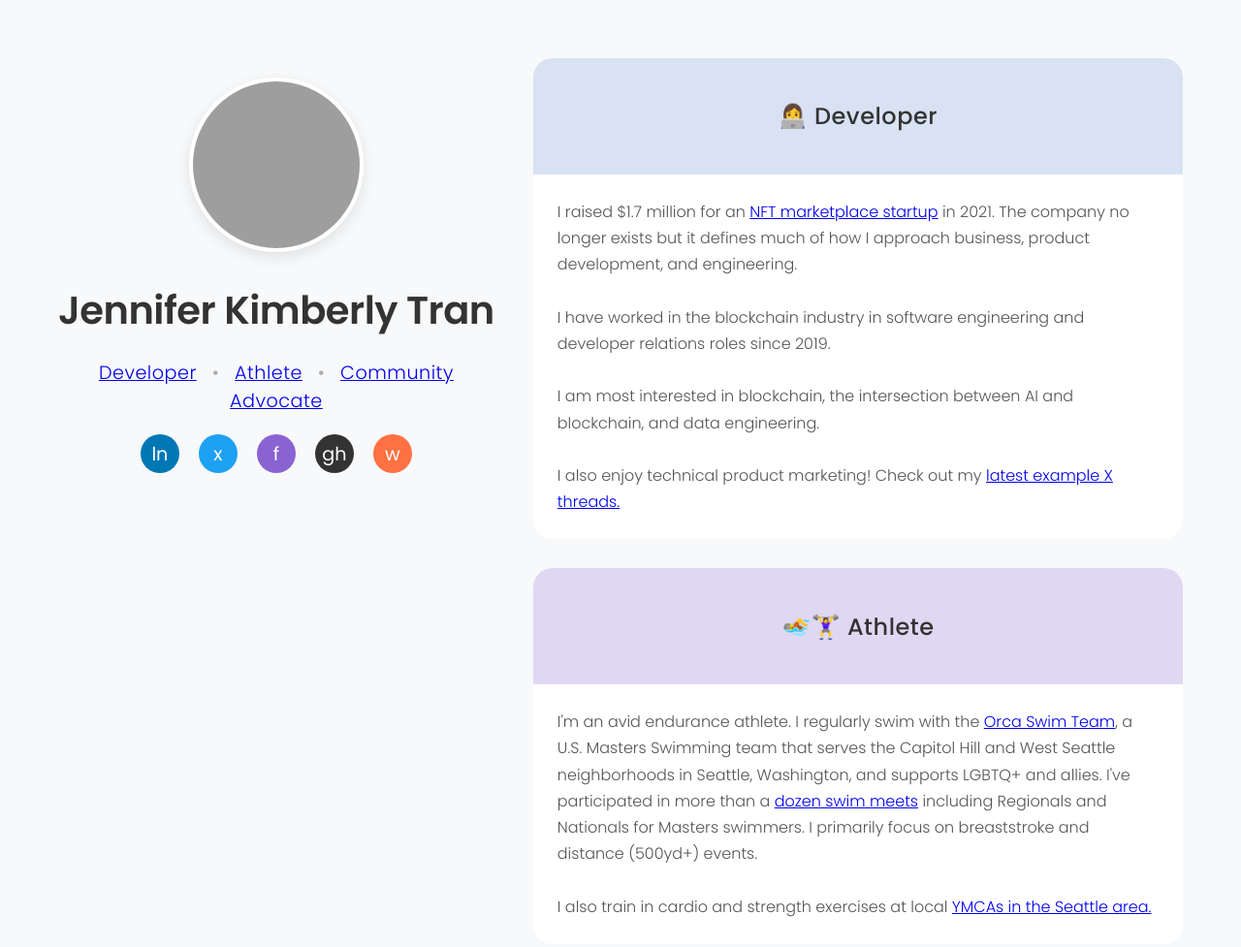
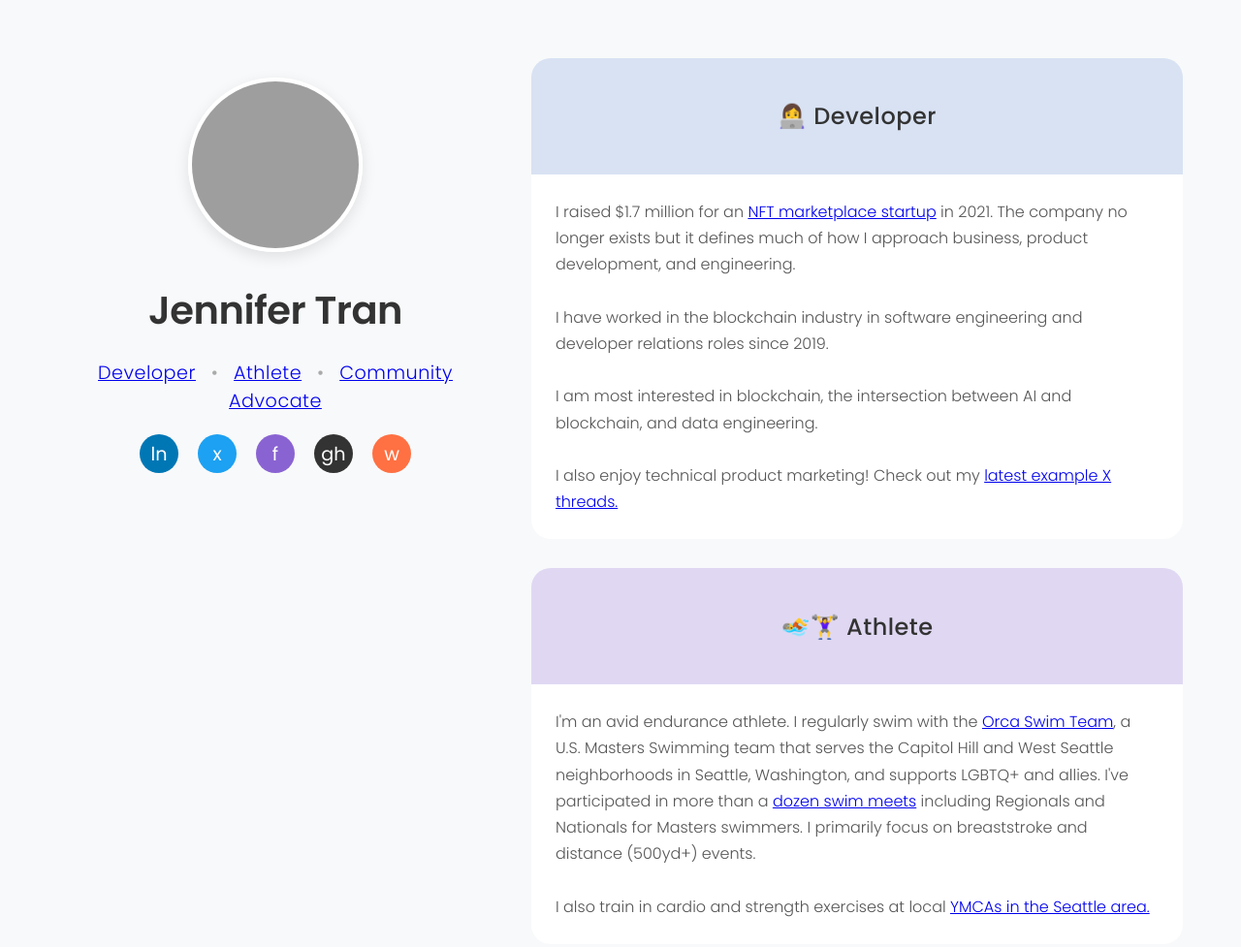
Before and after one commit to jennifertrin/jennifertrin.github.io, a plain HTML site: page index.html in a window 1280 px wide. Shown: the top 977 px of the page at 97% size. Drawn offline with Linux system fonts and the light colour scheme; grey boxes are pictures that could not be loaded.

Commit message:
chore: remove middle name

```diff
--- a/index.html
+++ b/index.html
@@ -230,7 +230,7 @@ body {
         <div class="photo-container">
             <img src="https://media.licdn.com/dms/image/v2/D5603AQE4uxHBLXJwMA/profile-displayphoto-shrink_800_800/B56ZbwMaZiH4Ac-/0/1747786508215?e=1753315200&v=beta&t=yI9G8t_PdDZ1jAXLATpsFi1vXNqZNF-uIZXCC_O54GM" alt="Your Photo">
         </div>
-        <h1 class="name">Jennifer Kimberly Tran</h1>
+        <h1 class="name">Jennifer Tran</h1>
         <div class="tagline">
             <a href="#developer">Developer</a> <span class="dot">•</span> <a href="#athlete">Athlete</a> <span class="dot">•</span> <a href="#community">Community Advocate</a>
         </div>
```
